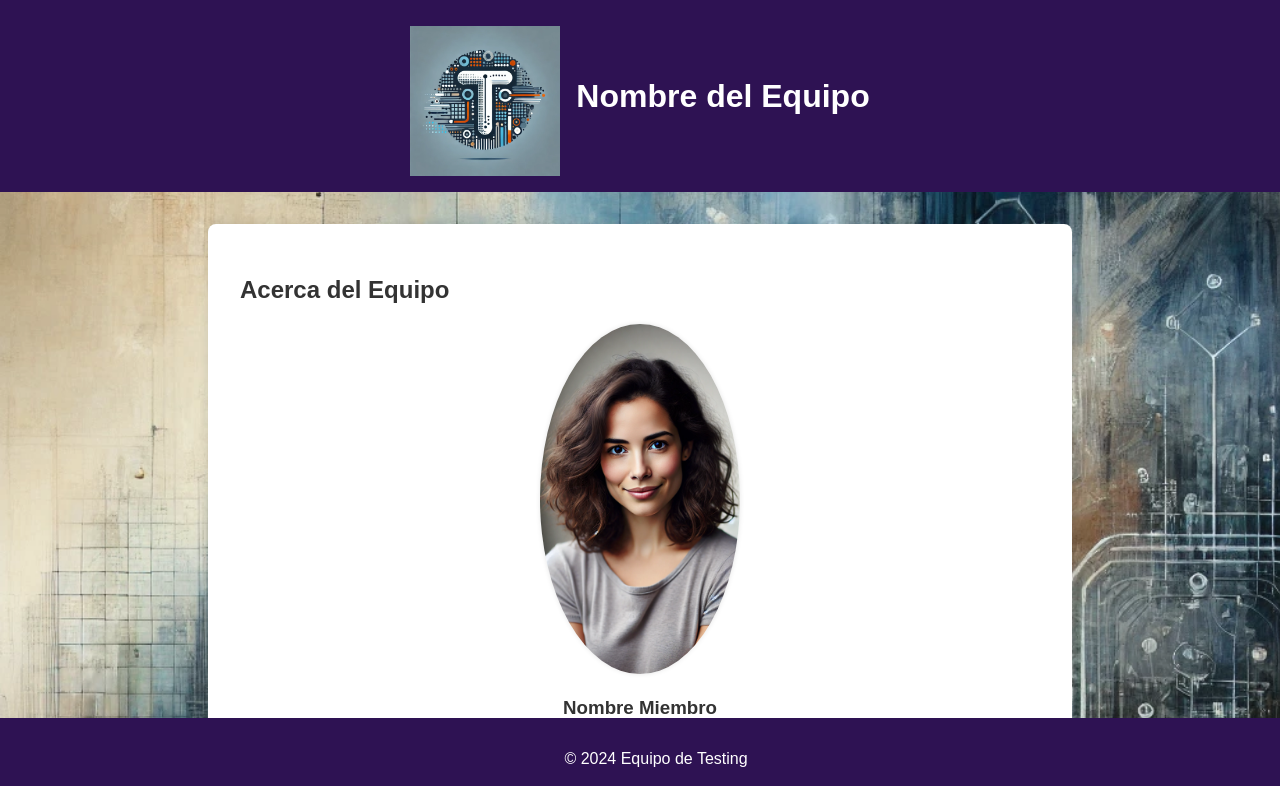
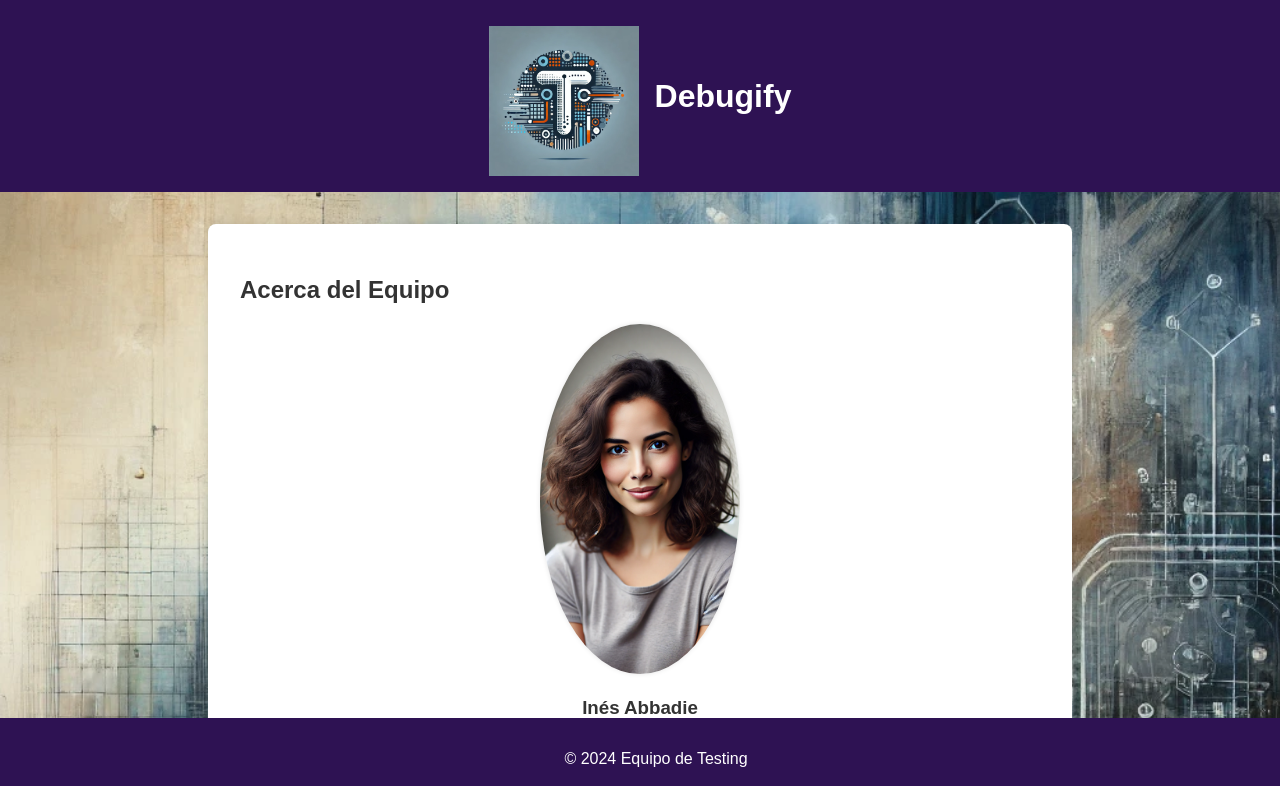
Before and after one commit to inesabbadie/portfolio_equipo, a plain HTML site: page index.html in a window 1280 px wide. Shown: the top 786 px of the page. Drawn offline with Linux system fonts and the light colour scheme; files whose address does not match are found by name.

Commit message:
Update index.html

```diff
--- a/index.html
+++ b/index.html
@@ -12,7 +12,7 @@
     <header>
         <div class="header-content">
             <img src="images/logo.webp" alt="Logo del equipo">
-            <h1>Nombre del Equipo</h1>
+            <h1>Debugify</h1>
         </div>
     </header>
 
@@ -21,8 +21,8 @@
         <div class="team-members">
             <div class="member">
                 <img src="images/foto_perfil.webp" alt="Foto de Nombre Miembro">
-                <h3>Nombre Miembro</h3>
-                <p>Rol: Descripción del rol del miembro</p>
+                <h3>Inés Abbadie</h3>
+                <p>Rol: Communication Coordinator</p>
                 <a href="cv1.pdf">Ver CV</a>
                 <p>Contacto: <a href="mailto:miembro1@correo.com">miembro1@correo.com</a></p>
             </div>
```
